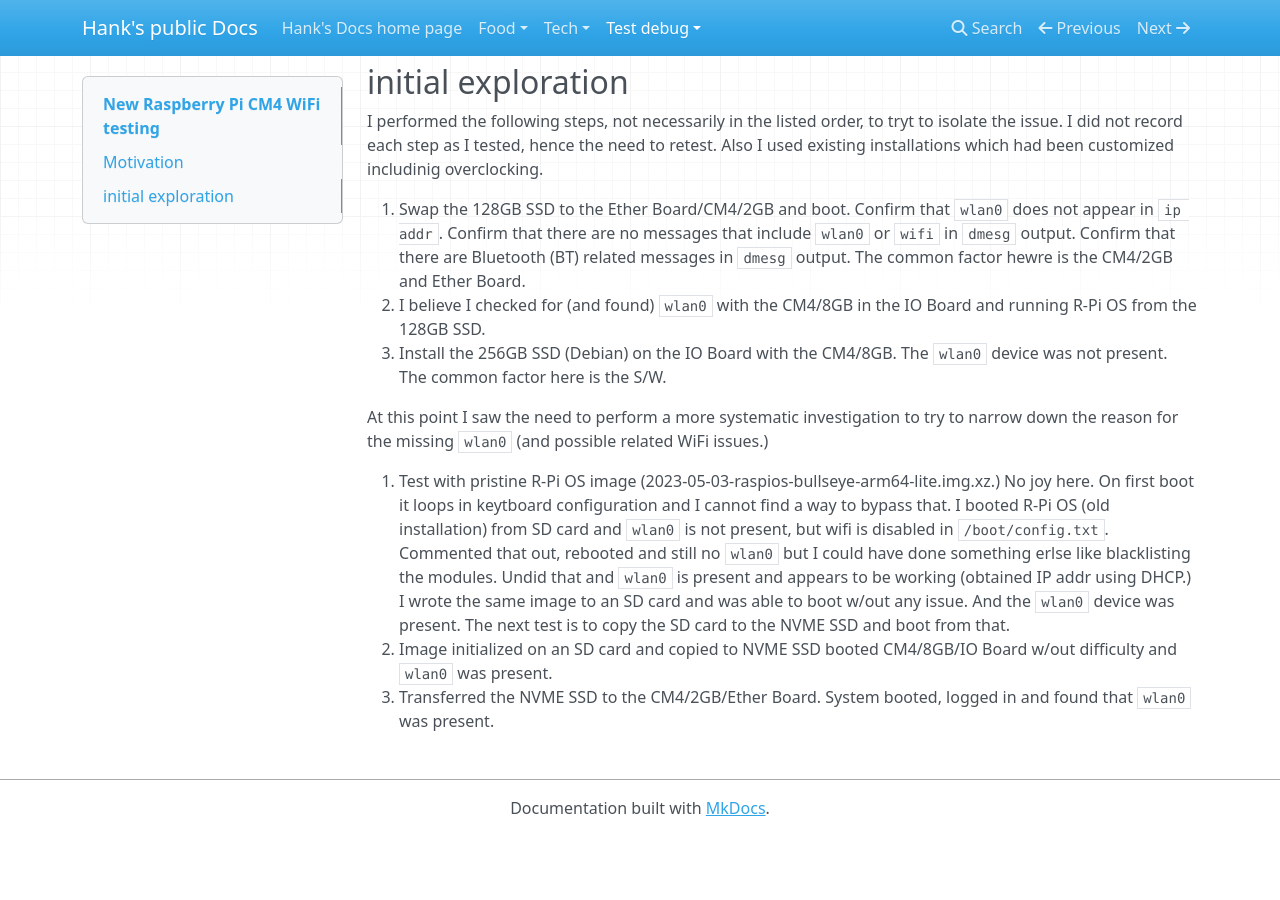
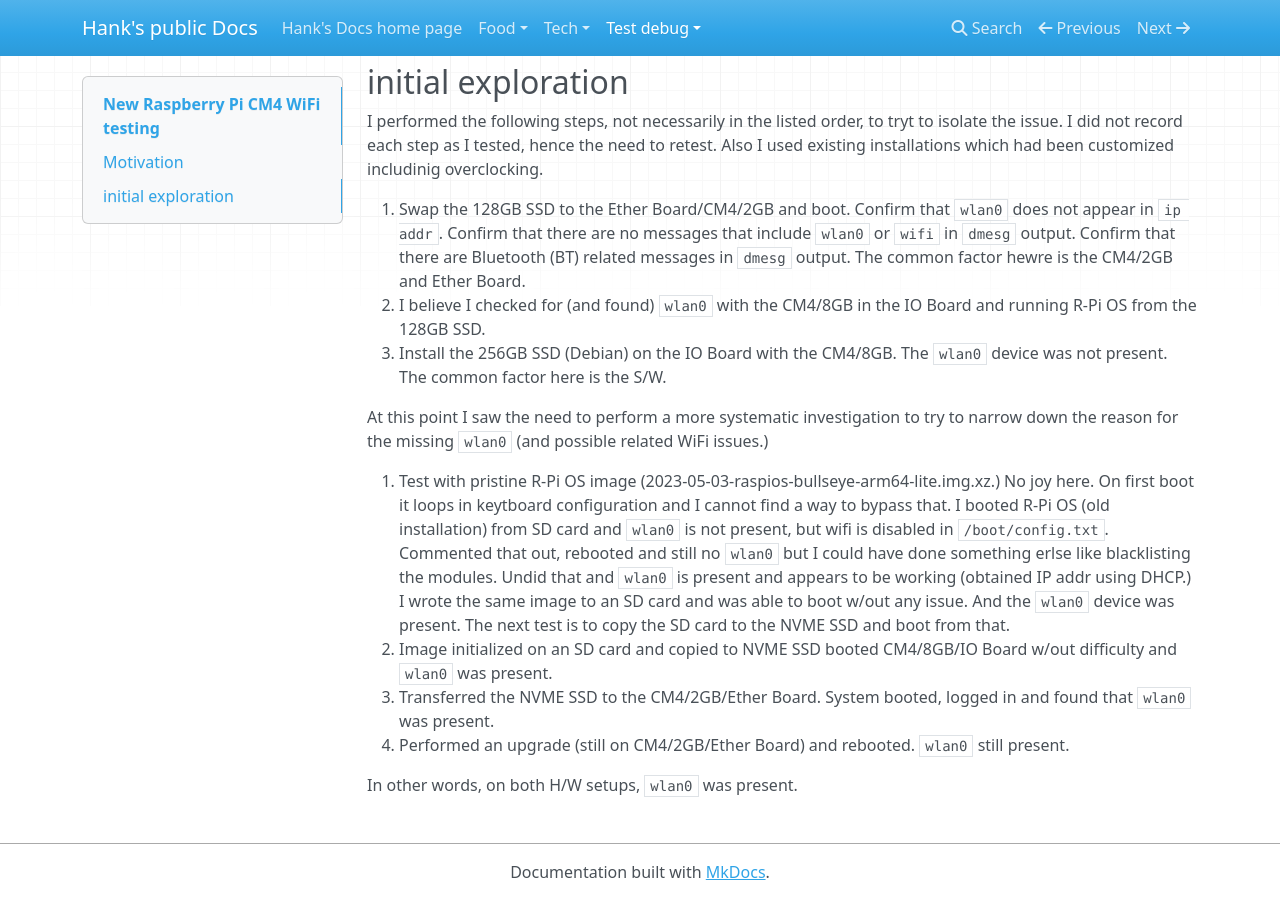
Before and after one commit to HankB/MkDocs-blog, an MkDocs documentation site: the page built from docs/test-debug/Pi-new-CM4-WiFi-debugging.md, in a window 1280 px wide and 900 px high, scrolled down 1166 px. Built offline with MkDocs 1.6.1, drawn with Linux system fonts in a browser that asks for light colours; nearby versions of some CDN libraries; before the commit the page ends 2002 px from its top, so only the background shows below that.

Commit message:
update/upgrade and wlan0 still there

```diff
--- a/docs/test-debug/Pi-new-CM4-WiFi-debugging.md
+++ b/docs/test-debug/Pi-new-CM4-WiFi-debugging.md
@@ -40,3 +40,6 @@ At this point I saw the need to perform a more systematic investigation to try t
 1. Test with pristine R-Pi OS image (2023-05-03-raspios-bullseye-arm64-lite.img.xz.) No joy here. On first boot it loops in keytboard configuration and I cannot find a way to bypass that. I booted R-Pi OS (old installation) from SD card and `wlan0` is not present, but wifi is disabled in `/boot/config.txt`. Commented that out, rebooted and still no `wlan0` but I could have done something erlse like blacklisting the modules. Undid that and `wlan0` is present and appears to be working (obtained IP addr using DHCP.) I wrote the same image to an SD card and was able to boot w/out any issue. And the `wlan0` device was present. The next test is to copy the SD card to the NVME SSD and boot from that.
 1. Image initialized on an SD card and copied to NVME SSD booted CM4/8GB/IO Board w/out difficulty and `wlan0` was present.
 1. Transferred the NVME SSD to the CM4/2GB/Ether Board. System booted, logged in and found that `wlan0` was present.
+1. Performed an upgrade (still on CM4/2GB/Ether Board) and rebooted. `wlan0` still present.
+
+In other words, on both H/W setups, `wlan0` was present.
```
